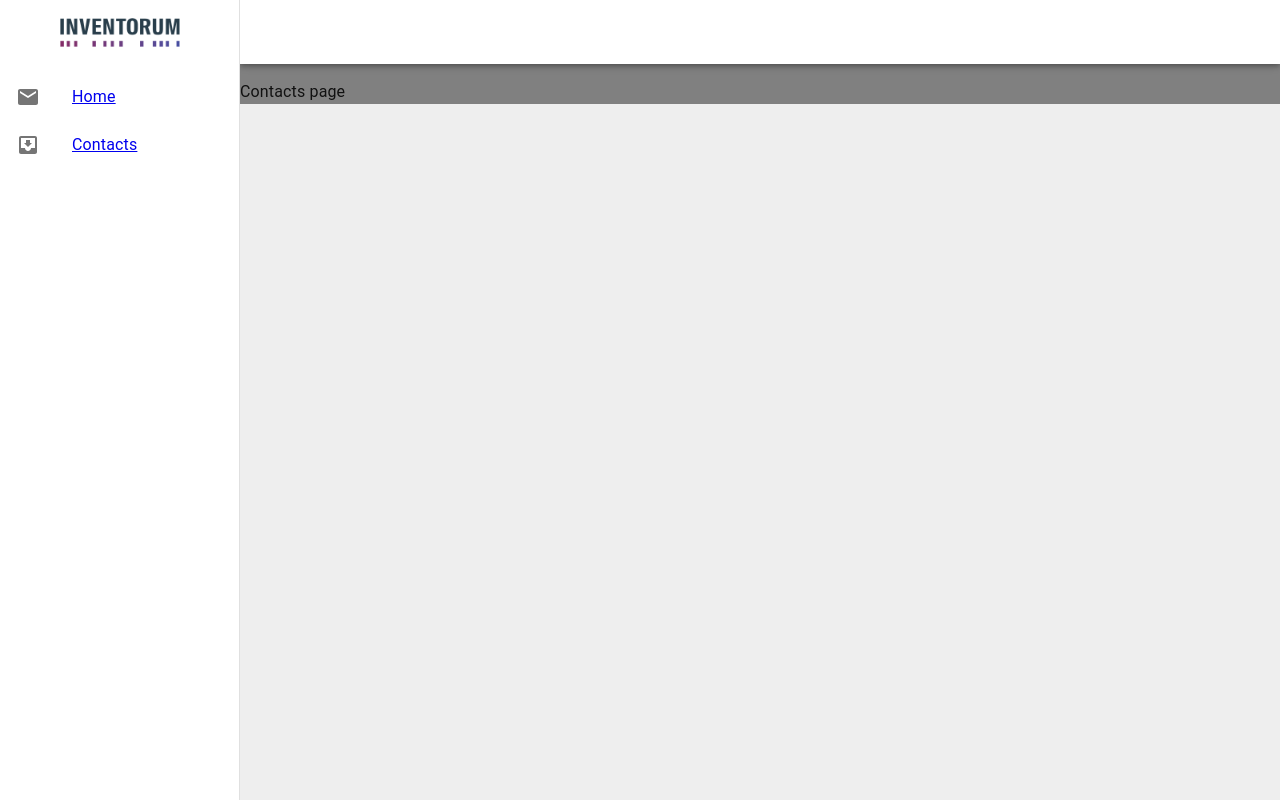
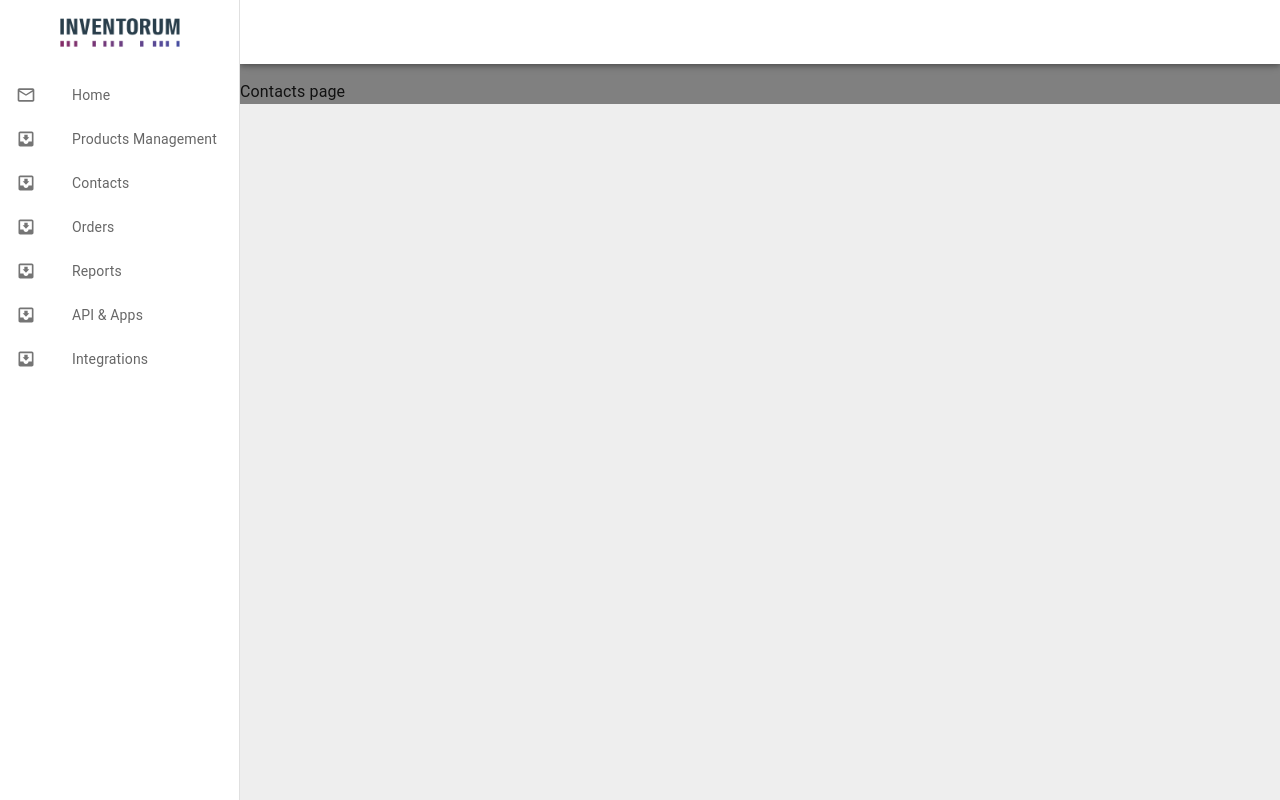
Before and after one commit to SallarBhutto/contact-list, a React (Create React App) app: page / in a window 1280 px wide. Built offline with nearby package versions, Linux system fonts and the light colour scheme.

Commit message:
Add drawerItems and update drawer list styles

```diff
--- a/src/components/Drawer/drawerItems.ts
+++ b/src/components/Drawer/drawerItems.ts
@@ -1,6 +1,6 @@
 import {
     MoveToInbox,
-    Mail,
+    MailOutline,
     SvgIconComponent
 } from "@mui/icons-material";
 
@@ -13,14 +13,36 @@ type DrawerItem = {
 const defaultDrawerItems: DrawerItem[] = [
     {
         displayName: 'Home',
-        route: '/',
-        Icon: Mail
+        route: '/home',
+        Icon: MailOutline
+    },
+    {
+        displayName: 'Products Management',
+        route: '/productmanagement',
+        Icon: MoveToInbox
     },
     {
         displayName: 'Contacts',
         route: '/contacts',
         Icon: MoveToInbox
-    }
+    },
+    {
+        displayName: 'Orders',
+        route: '/orders',
+        Icon: MoveToInbox
+    }, {
+        displayName: 'Reports',
+        route: '/reports',
+        Icon: MoveToInbox
+    }, {
+        displayName: 'API & Apps',
+        route: '/apiandapps',
+        Icon: MoveToInbox
+    }, {
+        displayName: 'Integrations',
+        route: '/integrations',
+        Icon: MoveToInbox
+    },
 ]
 
 export default defaultDrawerItems;
--- a/src/components/Drawer/index.tsx
+++ b/src/components/Drawer/index.tsx
@@ -2,15 +2,15 @@ import React, { FC } from "react";
 import {
   Drawer as MuiDrawer,
   List,
-  Divider,
   ListItemText,
   ListItemIcon,
   ListItem,
   Box,
 } from "@mui/material";
 import logo from "../../assests/images/inventorum_logo.png";
-import { Link } from "react-router-dom";
+import { Link as RouterLink } from "react-router-dom";
 import defaultDrawerItems from "./drawerItems";
+import styled from "styled-components";
 
 export const drawerWidth = 240;
 
@@ -43,9 +43,9 @@ const Drawer: FC = () => {
           <Link to={route}>
             <ListItem button key={displayName}>
               <ListItemIcon>
-                <Icon />
+                <Icon fontSize="small" />
               </ListItemIcon>
-              <ListItemText primary={displayName} />
+              <ListItemText secondary={displayName} />
             </ListItem>
           </Link>
         ))}
@@ -54,4 +54,8 @@ const Drawer: FC = () => {
   );
 };
 
+const Link = styled(RouterLink)`
+  text-decoration: none;
+`;
+
 export default Drawer;
```
